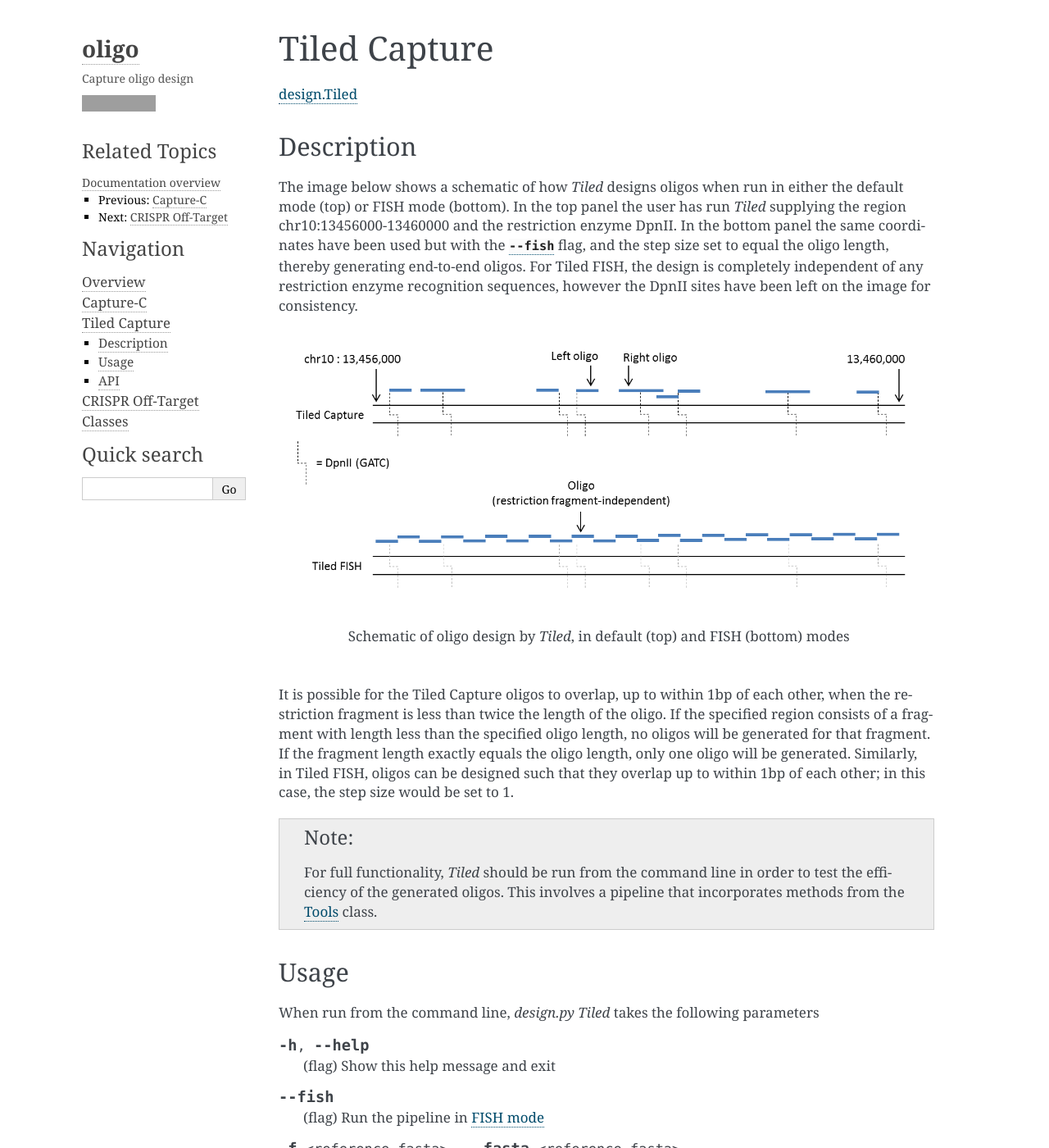
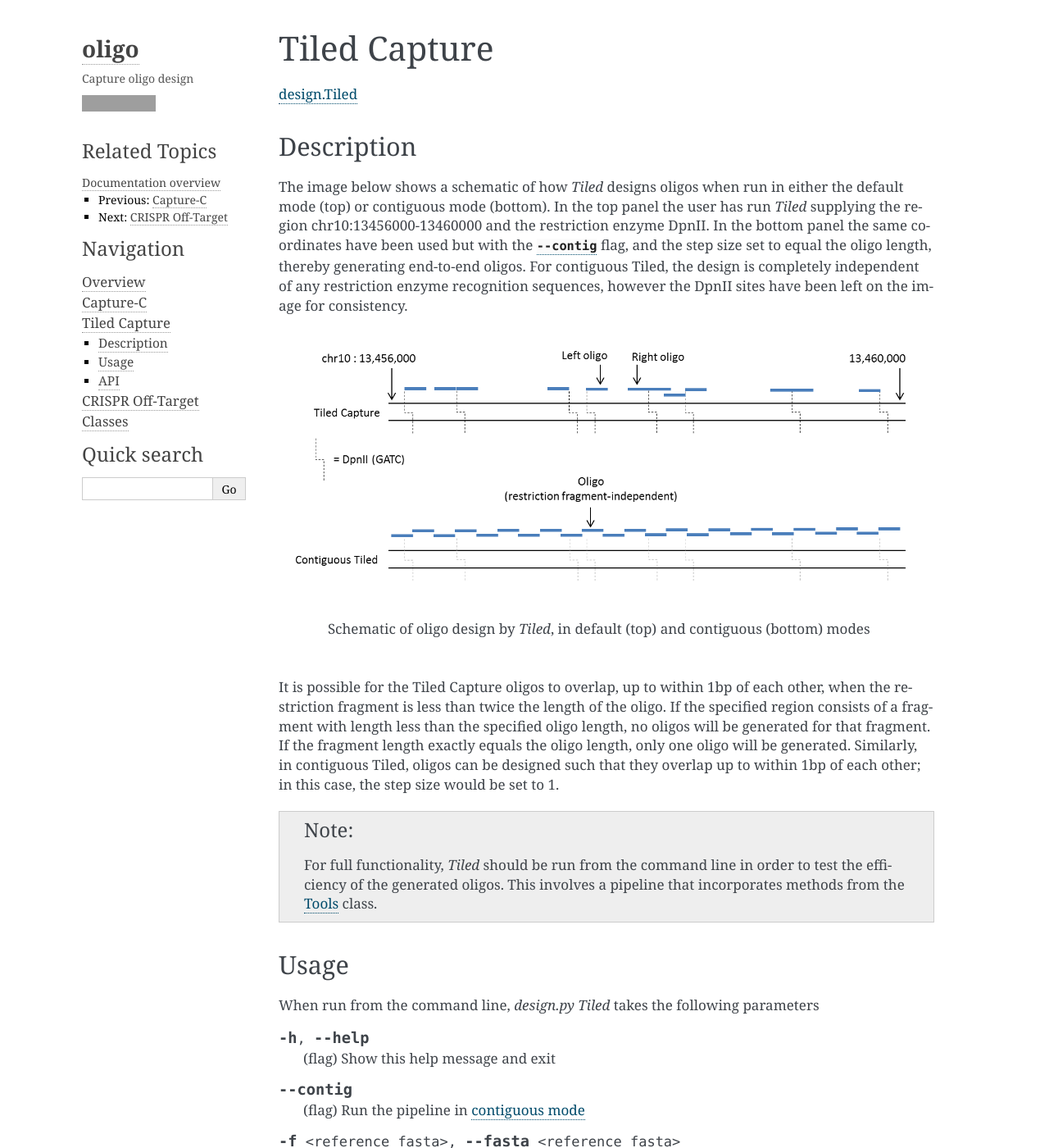
Before and after one commit to jbkerry/oligo, a Sphinx documentation site: the page built from docs/tiled.rst, in a window 1280 px wide and 1400 px high. Shown: the whole window at 82% size. Built offline with Sphinx 7.4.7, drawn with Linux system fonts in a browser that asks for light colours; formulas are drawn with MathJax 3; some of the changed text lies outside the part shown; grey boxes are pictures that could not be loaded.

Commit message:
renamed FISH option to Contig

```diff
--- a/README.rst
+++ b/README.rst
@@ -1,10 +1,10 @@
 Capture Oligo Design
 ====================
 
-The *design.py* module consists of three classes for Capture-C and FISH oligo design.
+The *design.py* module consists of three classes for Capture-C oligo design.
 
 * `Capture <http://oligo.rtfd.io/en/latest/capture.html>`_: designs oligos for a standard Capture-C experiment. The user supplies a list of viewpoint coordinates, and oligos are generated adjacent to the flanking recognition sequence of a specified restriction enzyme.
-* `Tiled <http://oligo.rtfd.io/en/latest/tiled.html>`_: designs oligos for multiple adjacent restriction fragments across a specified region of a chromosome, or for the entire chromosome. If *Tiled* is run in FISH mode, oligos are generated independent of restriction fragments and
+* `Tiled <http://oligo.rtfd.io/en/latest/tiled.html>`_: designs oligos for multiple adjacent restriction fragments across a specified region of a chromosome, or for the entire chromosome. If *Tiled* is run in contiguous mode, oligos are generated independent of restriction fragments and
   are instead generated for a user-specified step size, in an adjacent manner.
 * `OffTarget <http://oligo.rtfd.io/en/latest/off_target.html>`_: designs oligos to capture DNA surrounding potential CRISPR off-target cut sites to allow for efficient sequencing to determine off-target activity.
 
--- a/docs/overview.rst
+++ b/docs/overview.rst
@@ -53,7 +53,7 @@ Missing Values
 Due to particular differences between the three pipelines, and in order to keep a consistent output format between the three, there are instances where some values in the file will be purposefully missing.
 
 **fragment_start, fragment_stop, side_of_fragment**
-    These values will be replaced with a '.' for the Tiled Capture pipeline when run in FISH mode, and for the CRISPR Off-Target pipeline, as both of these pipelines are restriction fragment-independent
+    These values will be replaced with a '.' for the Tiled Capture pipeline when run in contiguous mode, and for the CRISPR Off-Target pipeline, as both of these pipelines are restriction fragment-independent
 **associations**
     This value will be replaced with a '.' for the Tiled Capture pipeline as these oligos are generated for adjacent sites across one large region and not for different viewpoints associated with unique names
 
--- a/docs/tiled.rst
+++ b/docs/tiled.rst
@@ -9,16 +9,16 @@ Tiled Capture
 Description
 ===========
 
-The image below shows a schematic of how `Tiled` designs oligos when run in either the default mode (top) or FISH mode (bottom). In the top panel the user has run `Tiled` supplying the region chr10:13456000-13460000 and the restriction enzyme
-DpnII. In the bottom panel the same coordinates have been used but with the :option:`--fish` flag, and the step size set to equal the oligo length, thereby generating end-to-end oligos. For Tiled FISH, the design is completely independent of
+The image below shows a schematic of how `Tiled` designs oligos when run in either the default mode (top) or contiguous mode (bottom). In the top panel the user has run `Tiled` supplying the region chr10:13456000-13460000 and the restriction enzyme
+DpnII. In the bottom panel the same coordinates have been used but with the :option:`--contig` flag, and the step size set to equal the oligo length, thereby generating end-to-end oligos. For contiguous Tiled, the design is completely independent of
 any restriction enzyme recognition sequences, however the DpnII sites have been left on the image for consistency.
 
 .. figure:: _static/tiled.png
 
-    Schematic of oligo design by `Tiled`, in default (top) and FISH (bottom) modes
+    Schematic of oligo design by `Tiled`, in default (top) and contiguous (bottom) modes
 
 It is possible for the Tiled Capture oligos to overlap, up to within 1bp of each other, when the restriction fragment is less than twice the length of the oligo. If the specified region consists of a fragment with length less than the specified oligo length, no oligos will be generated for that fragment.
-If the fragment length exactly equals the oligo length, only one oligo will be generated. Similarly, in Tiled FISH, oligos can be designed such that they overlap up to within 1bp of each other; in this case, the step size would be set to 1.
+If the fragment length exactly equals the oligo length, only one oligo will be generated. Similarly, in contiguous Tiled, oligos can be designed such that they overlap up to within 1bp of each other; in this case, the step size would be set to 1.
 
 .. note::
 
@@ -33,9 +33,9 @@ When run from the command line, `design.py Tiled` takes the following parameters
 
     (flag) Show this help message and exit
 
-.. option:: --fish
+.. option:: --contig
 
-    (flag) Run the pipeline in :ref:`FISH mode <fish>`
+    (flag) Run the pipeline in :ref:`contiguous mode <contig>`
 
 .. option:: -f <reference fasta>, --fasta <reference fasta>
 
@@ -59,7 +59,7 @@ When run from the command line, `design.py Tiled` takes the following parameters
 .. option:: -e <enzyme>, --enzyme <enzyme>
 
     ({DpnII, NlaIII, HindIII}, optional) Name of the :ref:`restriction enzyme <enzyme>` to be used
-    for fragment digestion, default=DpnII; omit this option if running in FISH mode (:option:`--fish`)
+    for fragment digestion, default=DpnII; omit this option if running in contiguous mode (:option:`--contig`)
 
 .. option:: -o <oligo length>, --oligo <oligo length>
 
@@ -68,8 +68,8 @@ When run from the command line, `design.py Tiled` takes the following parameters
 .. option:: -t <step size>, --step_size <step size>
 
     (int, optional) The number of base-pairs between the start coordinates of adjacent oligos (:ref:`see below <step>`), when running in
-    FISH mode (:option:`--fish`), default=70; omit this option if you are not using
-    the :option:`--fish` flag
+    contiguous mode (:option:`--contig`), default=70; omit this option if you are not using
+    the :option:`--contig` flag
 
 .. option:: -s <STAR index>, --star_index <STAR index>
 
@@ -92,21 +92,21 @@ Below are examples using the `Tiled` pipeline for different scenarios
 .. code-block:: bash
     :caption: 50bp oligos across the region 10,150,000 to 10,200,000 on chromosome X of mm9, with adjacent oligos separated by a gap of 10bp, using BLAT to check off-target binding
 
-    $ python design.py Tiled --fish -f ~/mm9/Sequence/genome.fa -g mm9 -c X -r 10150000-10200000 -o 50 -t 60 --blat
+    $ python design.py Tiled --contig -f ~/mm9/Sequence/genome.fa -g mm9 -c X -r 10150000-10200000 -o 50 -t 60 --blat
 
 Specifics
 ---------
 
-.. _fish:
+.. _contig:
 
-**FISH** (:option:`--fish`)
-    Running the pipeline in FISH mode no longer restricts oligo design to Capture-C specification and hence the oligos are designed independently of any restriction fragment or recognition sequence. Instead, the user defines a :ref:`step size <step>` (:option:`-t`, :option:`--step_size`)
+**Contiguous mode** (:option:`--contig`)
+    Running the pipeline in contiguous mode no longer restricts oligo design to Capture-C specification and hence the oligos are designed independently of any restriction fragment or recognition sequence. Instead, the user defines a :ref:`step size <step>` (:option:`-t`, :option:`--step_size`)
     to design oligos within close proximity to each other, across a specified region (:option:`-r`, :option:`--region`) or entire chromosome
 
 .. _enzyme:
 
 **Restriction enzyme** (:option:`-e`, :option:`--enzyme`)
-    The restriction enzyme being used in the Tiled Capture experiment (if not running in FISH mode). This determines the recogition sequence used to define the fragment boundaries and hence the starts and ends of the oligos. The current version supports `DpnII` (GATC), `NlaIII` (CATG) and `HindIII` (AAGCTT).
+    The restriction enzyme being used in the Tiled Capture experiment (if not running in contiguous mode). This determines the recogition sequence used to define the fragment boundaries and hence the starts and ends of the oligos. The current version supports `DpnII` (GATC), `NlaIII` (CATG) and `HindIII` (AAGCTT).
     If this option is omitted, `DpnII` will be used by default.
 
 .. _step:
```
Also changed, not shown: design.py (+9 -9 lines), docs/_static/tiled.png.
